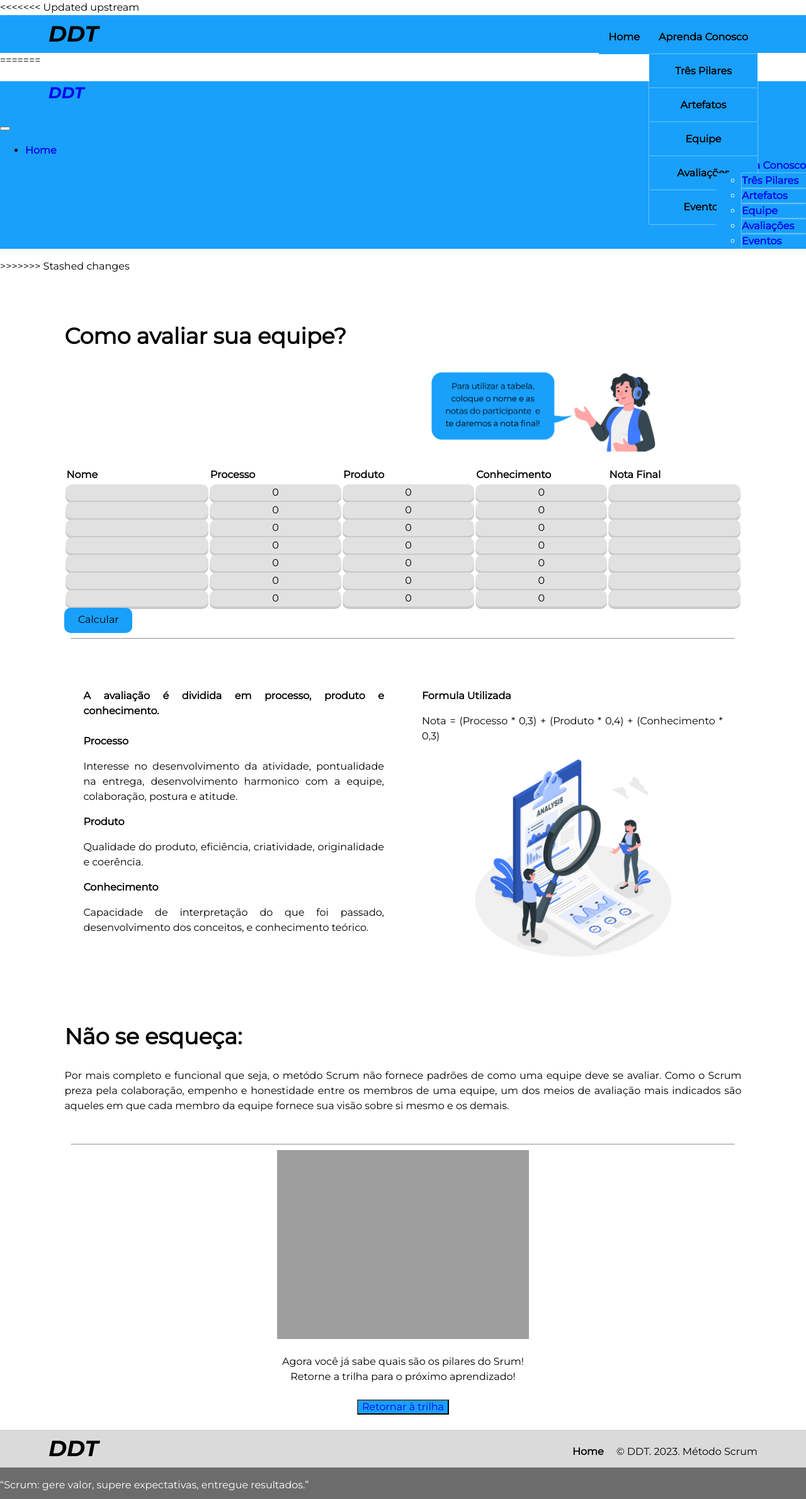
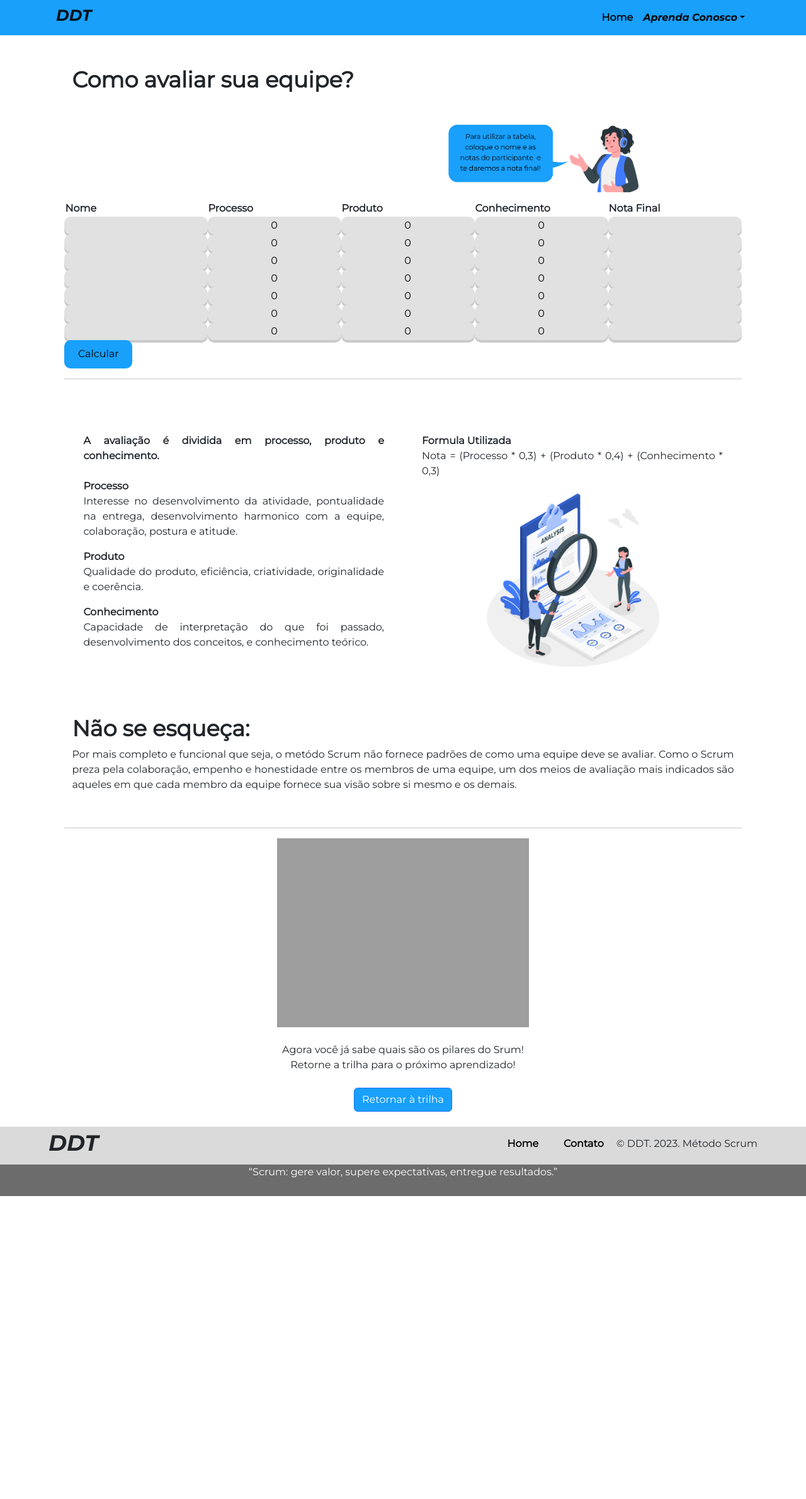
Before and after one commit to erickhoawata/DDT-1-Sem, a Flask app: page /avaliacao in a window 1280 px wide. Shown: the whole page at 63% size. After the commit the page ends 1899 px from the top, so only its background shows below. Run offline with Flask 3, Linux system fonts and the light colour scheme; grey boxes are pictures that could not be loaded.

Commit message:
arrumando os conflitos

```diff
--- a/templates/base.html
+++ b/templates/base.html
@@ -8,8 +8,13 @@
 
     {% endblock titulo %}
     <!-- formatação -->
+    <meta name="viewport" content="width=device-width, initial-scale=1"> <!-- responsividade no celular -->
     <link rel="stylesheet" href="../static/css/styles.css">
     <link rel="stylesheet" href="../static/css/normalize.css">
+
+    <!-- CDN Bootstrap -->
+    <link href="https://cdn.jsdelivr.net/npm/bootstrap@5.2.3/dist/css/bootstrap.min.css" rel="stylesheet">
+    <script src="https://cdn.jsdelivr.net/npm/bootstrap@5.2.3/dist/js/bootstrap.bundle.min.js"></script>
 
     <!-- fonte -->
     <link rel="stylesheet" href="https://fonts.googleapis.com/css2?family=Montserrat:ital,wght@1,700&display=swap">
@@ -21,27 +26,6 @@
 </head>
 <body>
     <!-- cabeçalho -->
-<<<<<<< Updated upstream
-    <div class="navtop">
-        <div class="ddt"><h1>DDT</h1></div>
-        <ul class="links">
-            <li>
-                <a href="/">Home</a>
-            </li>
-            <li class="dropdown">
-                <a href="/trilha">Aprenda Conosco</a>
-
-                <div class="dropdown-menu">
-                        <a href="/pilares">Três Pilares</a>
-                        <a href="/artefatos">Artefatos</a>
-                        <a href="/equipe">Equipe</a>
-                        <a href="/avaliacao">Avaliações</a>
-                        <a href="/eventos">Eventos</a>
-                </div>
-            </li>
-        </ul>
-    </div>
-=======
     <nav class="navbar navbar-expand-lg py-1" style="background-color: #18a0fb">
         <div class="container-fluid">
             <div class="d-flex flex-grow-1">
@@ -58,11 +42,11 @@
             <div class="collapse navbar-collapse flex-grow-1 text-right" id="myNavbar7">
                 <ul class="navbar-nav ms-auto flex-nowrap">
                     <li class="nav-item">
-                        <a href="/" class="nav-link active"><b>Home</b></a>
+                        <a href="/" class="nav-link active text-black"><b>Home</b></a>
                     </li>
-                    <div class="links">
                     <li class="nav-item">
                         <li class="nav-item dropdown">
+                            <div class="aprenda">
                             <a class="nav-link dropdown-toggle text-black" href="/trilha" data-bs-toggle="dropdown" aria-expanded="false"><b>Aprenda Conosco</b></a>
                             <ul class="dropdown-menu">
                                 <li><a class="dropdown-item text-center" href="/pilares"><b>Três Pilares</b></a></li>
@@ -70,15 +54,14 @@
                                 <li><a class="dropdown-item text-center" href="/equipe"><b>Equipe</b></a></li>
                                 <li><a class="dropdown-item text-center" href="/avaliacao"><b>Avaliações</b></a></li>
                                 <li><a class="dropdown-item text-center" href="/eventos"><b>Eventos</b></a></li>
+                            </div>
                             </ul>
                         </li>
                     </li>
-                </div>
                 </ul>
             </div>
         </div>
     </nav>
->>>>>>> Stashed changes
     <!-- corpo -->
     {% block conteudo %}
 
@@ -92,11 +75,14 @@
             <li>
                 <a href="/">Home</a>
             </li>
+            <li>
+                <a href="contato.html">Contato</a>
+            </li>
             © DDT. 2023. Método Scrum
         </ul>
     </div>
     <div class="navbot2">
-        <p class="center1">“Scrum: gere valor, supere expectativas, entregue resultados.”</p>
+        <p class="center">“Scrum: gere valor, supere expectativas, entregue resultados.”</p>
     </div>
 </body>
 </html>
```
